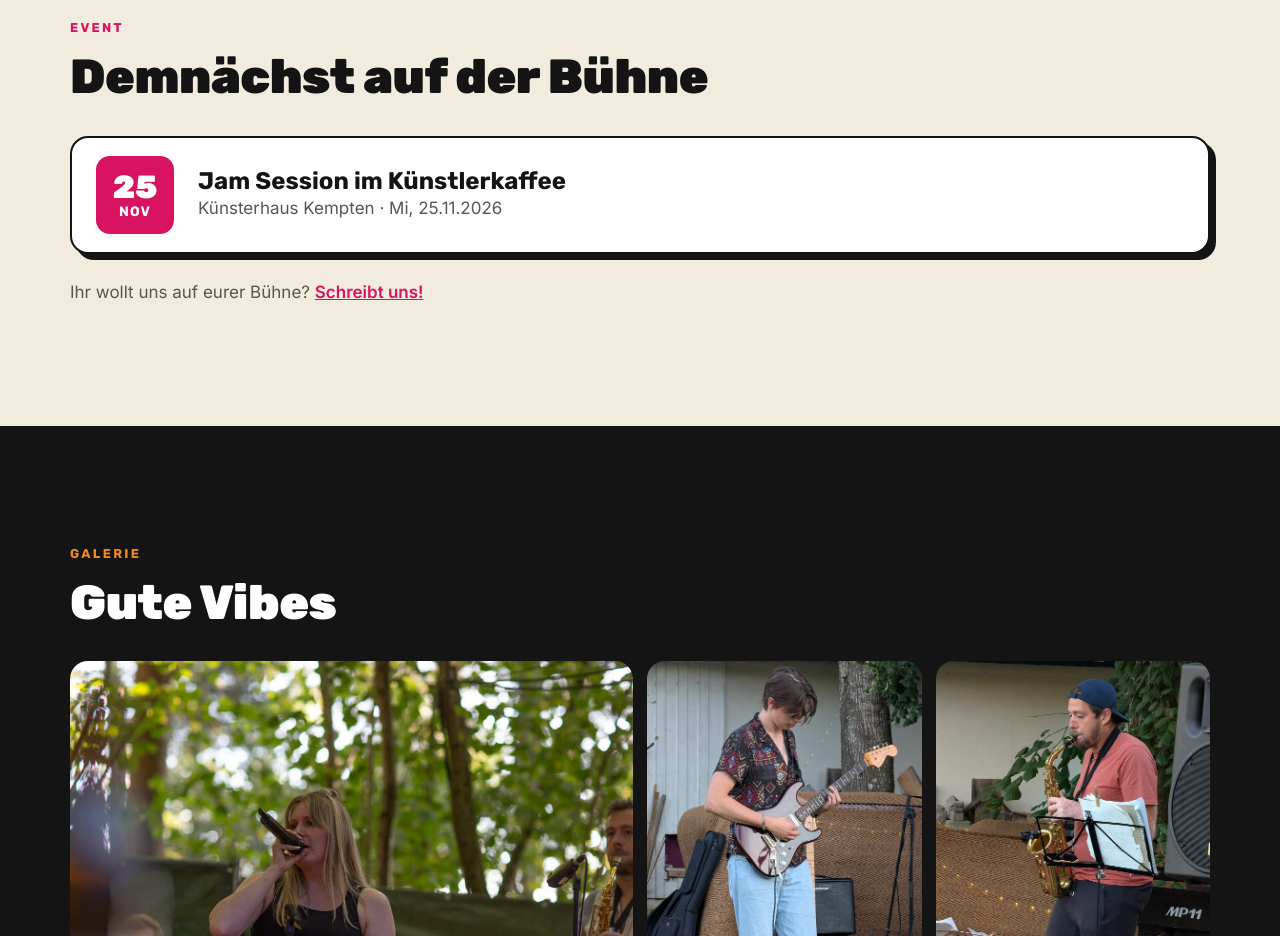
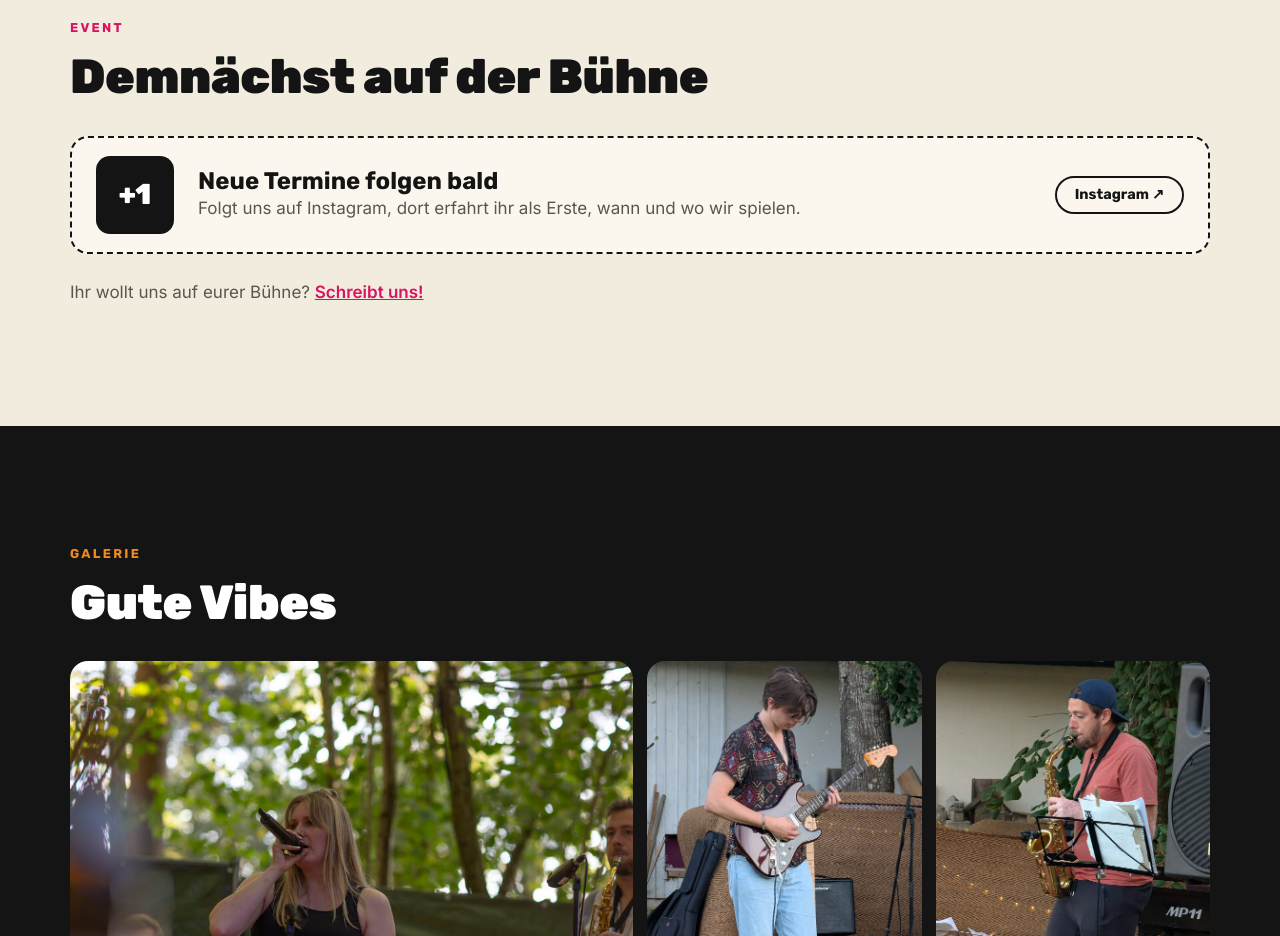
Before and after one commit to alpcode-app/plus-one-website, a plain HTML site: page index.html in a window 1280 px wide. Shown: the part 2940-3876 px from the top of the page. Drawn offline with Linux system fonts and the light colour scheme.

Commit message:
Termine: Platzhalter "Neue Termine folgen bald" statt vergangener Jam Session
Mit Link zu Instagram; Vorlage für neue Termine als Kommentar im HTML,
BEARBEITEN.md entsprechend ergänzt.

Co-Authored-By: Claude Opus 5.5 <noreply@anthropic.com>

```diff
--- a/index.html
+++ b/index.html
@@ -130,13 +130,23 @@
       <div class="container">
         <p class="eyebrow">Event</p>
         <h2>Demnächst auf der Bühne</h2>
+        <!-- Neuer Termin: diesen Block in <ul class="gigs"> einfügen und den Platzhalter unten entfernen
+          <li class="gig">
+            <time class="gig__date" datetime="2027-01-31"><span>31</span>Jan</time>
+            <div class="gig__info">
+              <h3>Titel des Auftritts</h3>
+              <p>Ort · Wochentag, TT.MM.JJJJ · Uhrzeit</p>
+            </div>
+          </li>
+        -->
         <ul class="gigs">
-          <li class="gig">
-            <time class="gig__date" datetime="2026-11-25"><span>25</span>Nov</time>
+          <li class="gig gig--empty">
+            <span class="gig__date" aria-hidden="true">+1</span>
             <div class="gig__info">
-              <h3>Jam Session im Künstlerkaffee</h3>
-              <p>Künsterhaus Kempten · Mi, 25.11.2026</p>
+              <h3>Neue Termine folgen bald</h3>
+              <p>Folgt uns auf Instagram, dort erfahrt ihr als Erste, wann und wo wir spielen.</p>
             </div>
+            <a href="https://www.instagram.com/plus.one.kempten/" target="_blank" rel="noopener" class="btn btn--ghost btn--small">Instagram ↗</a>
           </li>
         </ul>
         <p class="note">Ihr wollt uns auf eurer Bühne? <a href="#kontakt">Schreibt uns!</a></p>
--- a/styles.css
+++ b/styles.css
@@ -213,6 +213,8 @@ h3 { font-size: 1.2rem; font-weight: 700; }
   font: 700 .85rem/1 var(--font-head); text-transform: uppercase; letter-spacing: .08em;
 }
 .gig__date span { font-size: 2rem; font-weight: 900; letter-spacing: 0; margin-bottom: 2px; }
+.gig--empty { border-style: dashed; box-shadow: none; background: var(--paper); }
+.gig--empty .gig__date { font-size: 1.8rem; font-weight: 900; letter-spacing: 0; background: var(--ink); }
 .gig__info h3 { font-size: clamp(1.1rem, 2.4vw, 1.5rem); margin: 0; }
 .gig__info p { margin: 0; color: var(--muted); }
 .note { margin: 0; color: var(--muted); }
```
Also changed, not shown: 1 other file.
